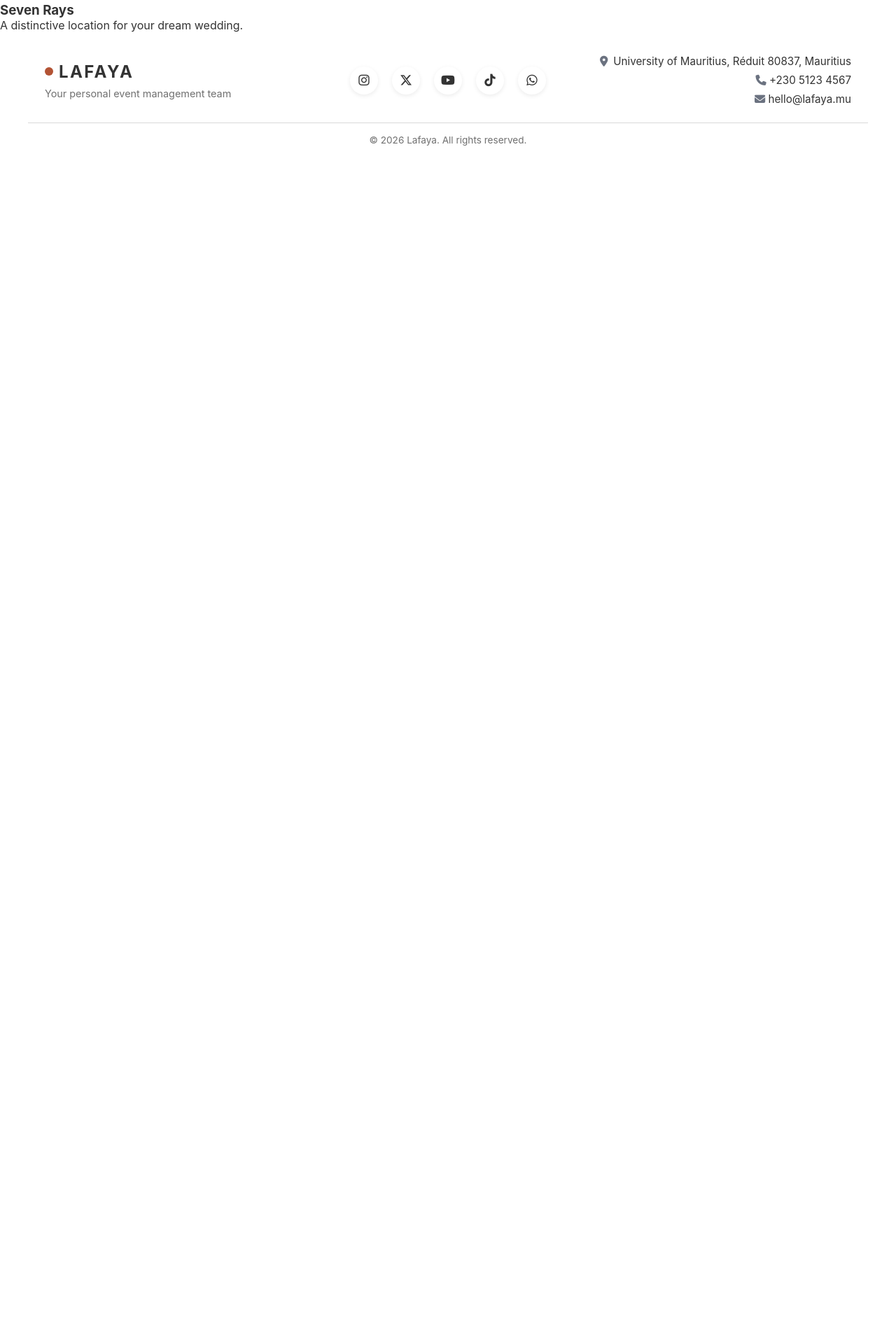
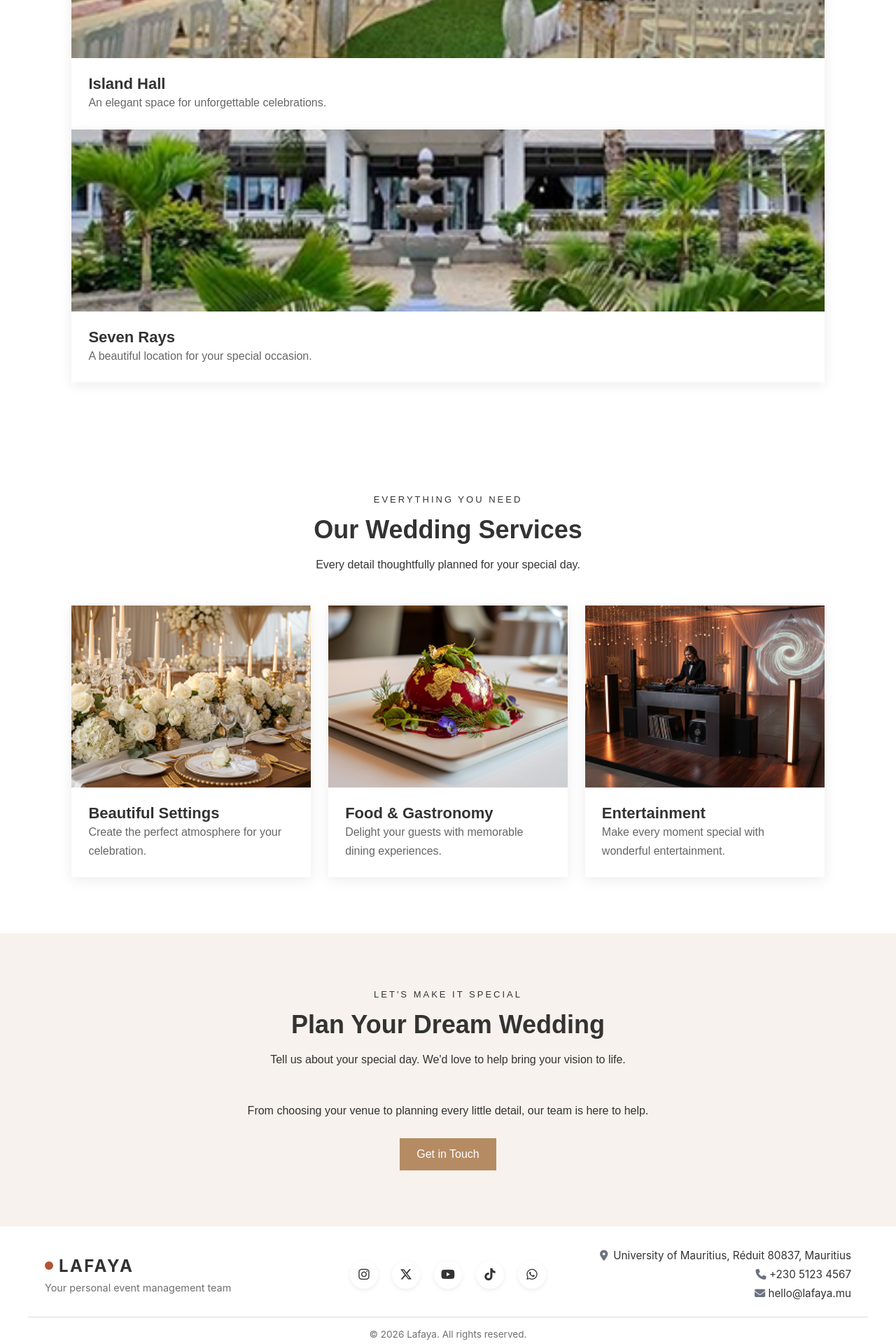
Before and after one commit to vidoushi08/Lafaya, a Django app: page /wedding/ in a window 1280 px wide. Shown: the part 1434-3354 px from the top of the page at 70% size. Before the commit the page ends 1642 px from the top, so only its background shows below. Run offline with Django 5.2, Linux system fonts and the light colour scheme.

Commit message:
Fix wedding page CSS and layout

```diff
--- /dev/null
+++ b/wedding/static/wedding/css/wedding.css
@@ -0,0 +1,179 @@
+/* General Wedding Page */
+.wedding-page {
+    font-family: Arial, sans-serif;
+    color: #333;
+}
+
+/* Hero Section */
+.wedding-hero {
+    position: relative;
+    min-height: 600px;
+    display: flex;
+    align-items: center;
+    padding: 60px 10%;
+    overflow: hidden;
+}
+
+.wedding-hero-image {
+    position: absolute;
+    inset: 0;
+    width: 100%;
+    height: 100%;
+    object-fit: cover;
+    z-index: 0;
+}
+
+.wedding-hero-overlay {
+    position: absolute;
+    inset: 0;
+    background: rgba(0, 0, 0, 0.45);
+    z-index: 1;
+}
+
+.wedding-hero-content {
+    position: relative;
+    z-index: 2;
+    max-width: 650px;
+    color: white;
+}
+
+.wedding-eyebrow {
+    text-transform: uppercase;
+    letter-spacing: 3px;
+    font-size: 13px;
+    margin-bottom: 15px;
+}
+
+.wedding-hero h1 {
+    font-size: clamp(36px, 5vw, 64px);
+    line-height: 1.15;
+    margin-bottom: 20px;
+}
+
+.wedding-hero-copy {
+    font-size: 17px;
+    line-height: 1.7;
+    margin-bottom: 30px;
+}
+
+/* Buttons */
+.wedding-hero-actions {
+    display: flex;
+    flex-wrap: wrap;
+    gap: 15px;
+}
+
+.wedding-button {
+    display: inline-block;
+    padding: 14px 24px;
+    text-decoration: none;
+    transition: 0.3s;
+}
+
+.wedding-button-primary {
+    background: #b58b64;
+    color: white;
+}
+
+.wedding-button-primary:hover {
+    background: #96704d;
+}
+
+.wedding-button-outline {
+    border: 1px solid white;
+    color: white;
+}
+
+/* General Sections */
+.wedding-section {
+    padding: 80px 8%;
+}
+
+.wedding-section-heading {
+    text-align: center;
+    max-width: 700px;
+    margin: 0 auto 45px;
+}
+
+.wedding-section-heading h2 {
+    font-size: 36px;
+    margin-bottom: 15px;
+}
+
+.wedding-section-heading > p:last-child {
+    line-height: 1.7;
+}
+
+/* Venue and Service Cards */
+.wedding-card-grid {
+    display: grid;
+    grid-template-columns: repeat(3, minmax(0, 1fr));
+    gap: 25px;
+}
+
+.wedding-card {
+    background: #fff;
+    box-shadow: 0 4px 18px rgba(0, 0, 0, 0.08);
+    overflow: hidden;
+}
+
+.wedding-card img {
+    width: 100%;
+    height: 260px;
+    object-fit: cover;
+    display: block;
+}
+
+.wedding-card-content {
+    padding: 24px;
+}
+
+.wedding-card-content h3 {
+    margin-top: 0;
+    font-size: 22px;
+}
+
+.wedding-card-content p {
+    line-height: 1.7;
+    color: #666;
+}
+
+/* Enquiry Section */
+.wedding-enquiry {
+    background: #f7f2ed;
+    text-align: center;
+}
+
+.wedding-enquiry-content {
+    max-width: 600px;
+    margin: 0 auto;
+}
+
+.wedding-enquiry-content p {
+    line-height: 1.8;
+    margin-bottom: 25px;
+}
+
+/* Responsive Layout */
+@media (max-width: 768px) {
+    .wedding-hero {
+        min-height: 500px;
+        padding: 50px 7%;
+    }
+
+    .wedding-section {
+        padding: 55px 7%;
+    }
+
+    .wedding-card-grid {
+        grid-template-columns: 1fr;
+    }
+
+    .wedding-card img {
+        height: 240px;
+    }
+
+    .wedding-section-heading h2 {
+        font-size: 29px;
+    }
+}
--- a/wedding/templates/wedding/wedding.html
+++ b/wedding/templates/wedding/wedding.html
@@ -1,86 +1,148 @@
-{% extends 'base.html'%}
-{% load static%}
+{% extends 'base.html' %}
+{% load static %}
 
-{%block title%}Wedding Events | Lafaya{% endblock %}
+{% block title %}Wedding Events | Lafaya{% endblock %}
 
 {% block extra_css %}
-    <link rel="stylesheet" href="{%static 'wedding/css/wedding.css'%}">
+    <link rel="stylesheet" href="{% static 'wedding/css/wedding.css' %}">
 {% endblock %}
 
 {% block content %}
 
-<div class = "wedding-page">
+    <div class="wedding-page">
+
+        <!--Hero Section-->
         <section class="wedding-hero">
-        <img class = "wedding-hero-image"
-            src ="{% static 'wedding/images/wedding_hero.png' %}"
-            alt ="Elegant wedding venue decorated with flowers">
 
-        <div class ="wedding-hero-overlay"></div>
+            <img class="wedding-hero-image"
+                 src = "{% static 'images/events/wedding_main.png' %}"
+                 alt="Beautiful wedding setting">
 
-        <div class = "wedding-hero-content">
-            <p class ="wedding-eyebrow">Lafaya Weddings</p>
+            <div class="wedding-hero-overlay"></div>
 
+            <div class="wedding-hero-content">
+
+                <p class="wedding-eyebrow">Lafaya Weddings</p>
                 <h1>Your Dream Wedding Awaits</h1>
-
-            <p class ="wedding-hero-copy">
-                Create unforgettable moments in a setting designed
-                especially for your special day!
+                <p class="wedding-her-copy">
+                Create unforgettable moments in a setting
+                designed especially for your special day.
                 </p>
 
                 <div class="wedding-hero-actions">
-                <a class="wedding-button wedding-button-primary" href="#wedding-venues" >
+
+                    <a href="#wedding-venues" class="wedding-button wedding-button-primary">
                         Explore Venues
                     </a>
 
-                <a class="wedding-button wedding-button-outline" href="#wedding-enquiry">
-                    Plan your wedding
+                    <a href="#wedding-enquiry" class="wedding-button wedding-button-outline">
+                        Plan Your Wedding
                     </a>
                 </div>
-
             </div>
         </section>
 
+        <!--Wedding Venues Section-->
         <section class="wedding-section wedding-venues" id="wedding-venues">
+
             <div class="wedding-section-heading">
-            <p class="wedding-eyebrow">The Perfect Setting</p>
-            <h2>Venues of Rare Splendor</h2>
+                <p class="wedding-eyebrow">Find Your Perfect Setting</p>
+                <h2>Our Wedding Venues</h2>
+                <p>Discover beautiful locations for your special day.</p>
             </div>
 
-        <div class="wedding-card-grid">
+            <div class="wedding-card">
                 <article class="wedding-card">
-                <img src="{% static 'Lafaya\wedding\static\wedding\images\wedding_venue_domain_abineaux.png' %}"
-                    alt="Domain Abineaux wedding venue">
-
+                    <img src="{% static 'wedding/images/wedding_venue_domain_abineaux.png' %}"
+                        alt="Domain Abineaux venue">
                     <div class="wedding-card-content">
                         <h3>Domain Abineaux</h3>
-                    <p>A beautiful setting for an unforgettable wedding celebration.</p>
+                        <p>A charming setting for your dream wedding.</p>
                     </div>
                 </article>
 
                 <article class="wedding-card">
-                <img src="{% static 'wedding/images/wedding_services_island_hall.png' %}"
-                    alt="Island Hall wedding venue">
-
+                    <img src="{% static 'wedding/images/wedding_venue_island_hall.png' %}"
+                        alt="Island Hall venue">
                     <div class="wedding-card-content">
                         <h3>Island Hall</h3>
-                    <p>An elegant venue designed for memorable celebrations.</p>
+                        <p>An elegant space for unforgettable celebrations.</p>
                     </div>
                 </article>
 
                 <article class="wedding-card">
-                <img src="{% static 'wedding/images/wedding_services_seven_rays.png' %}"
-                    alt="Domain Abineaux wedding venue">
-
+                    <img src="{% static 'wedding/images/wedding_venue_seven_rays.png' %}"
+                        alt="Seven Rays venue">
                     <div class="wedding-card-content">
                         <h3>Seven Rays</h3>
-                    <p>A distinctive location for your dream wedding.</p>
+                        <p>A beautiful location for your special occasion.</p>
+                    </div>
+                </article>
+            </div>
+        </section>
+
+        <!-- Wedding Services Section -->
+        <section class="wedding-section wedding-services" id="wedding-services">
+
+            <div class="wedding-section-heading">
+                <p class="wedding-eyebrow">Everything You Need</p>
+                <h2>Our Wedding Services</h2>
+                <p>Every detail thoughtfully planned for your special day.</p>
+            </div>
+
+            <div class="wedding-card-grid">
+
+                <article class="wedding-card">
+                    <img src="{% static 'wedding/images/wedding_services_scenes.png' %}"
+                        alt="Wedding scenery and decorations">
+                    <div class="wedding-card-content">
+                        <h3>Beautiful Settings</h3>
+                        <p>Create the perfect atmosphere for your celebration.</p>
                     </div>
                 </article>
 
+                <article class="wedding-card">
+                    <img src="{% static 'wedding/images/wedding_services_gastronomy.png' %}"
+                        alt="Wedding food and dining">
+                    <div class="wedding-card-content">
+                        <h3>Food & Gastronomy</h3>
+                        <p>Delight your guests with memorable dining experiences.</p>
+                    </div>
+                </article>
+
+                <article class="wedding-card">
+                    <img src="{% static 'wedding/images/wedding_services_entertainment.png' %}"
+                        alt="Wedding entertainment">
+                    <div class="wedding-card-content">
+                        <h3>Entertainment</h3>
+                        <p>Make every moment special with wonderful entertainment.</p>
+                    </div>
+                </article>
+            </div>
+        </section>
+
+        <!-- Wedding Enquiry Section -->
+        <section class="wedding-section wedding-enquiry" id="wedding-enquiry">
+
+            <div class="wedding-section-heading">
+                <p class="wedding-eyebrow">Let's Make It Special</p>
+                <h2>Plan Your Dream Wedding</h2>
+                <p>Tell us about your special day. We'd love to help bring your vision to life.</p>
+            </div>
+
+            <div class="wedding-enquiry-content">
+                <p>From choosing your venue to planning every little detail,
+                our team is here to help.</p>
+
+                <a href="#wedding-enquiry" class="wedding-button wedding-button-primary">
+                    Get in Touch
+                </a>
             </div>
 
         </section>
 
     </div>
 
+
+
 {% endblock %}
--- a/wedding/views.py
+++ b/wedding/views.py
@@ -2,4 +2,4 @@ from django.shortcuts import render
 
 
 def index(request):
-    return render(request, 'wedding/wedding.html')
+    return render(request, "wedding/wedding.html")
```
Also changed, not shown: wedding/static/wedding_hero_page.png (deleted). Lines whose indentation alone changed are shown as unchanged.
